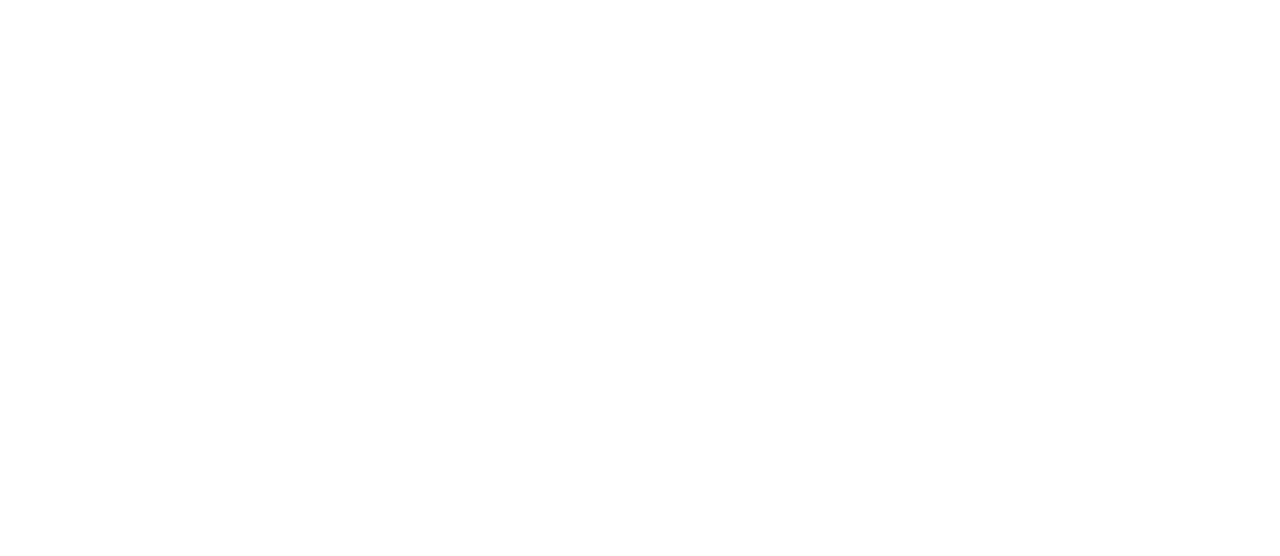
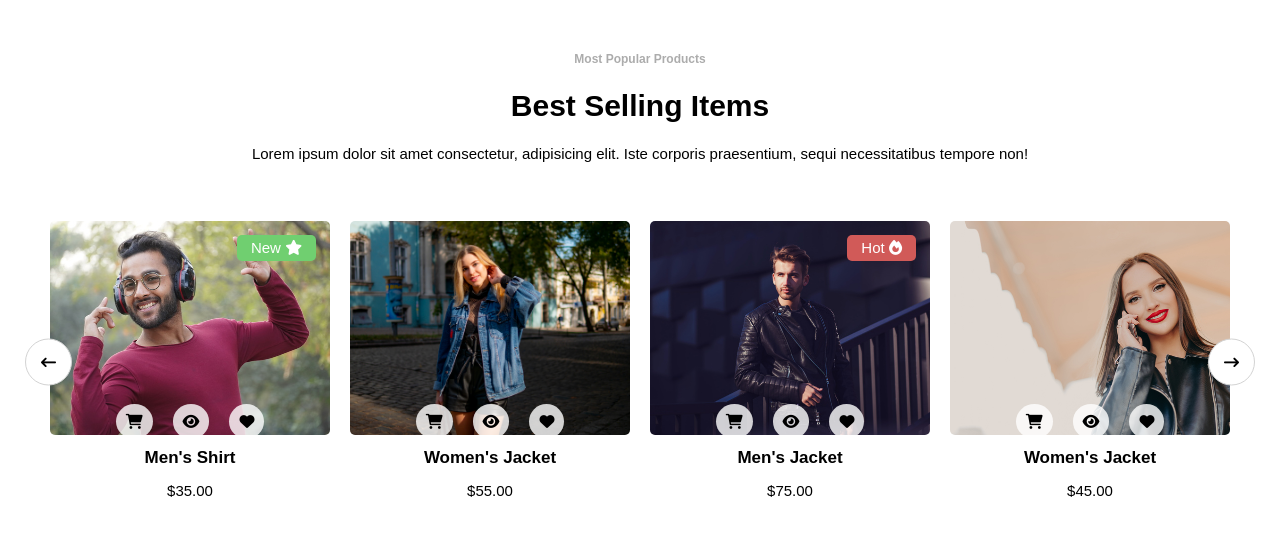
Before and after one commit to saqlainabbas777/common-layouts, a plain HTML site: page product-carousel/index.html in a window 1280 px wide. Drawn offline with Linux system fonts and the light colour scheme.

Commit message:
product carousel done

```diff
--- a/product-carousel/index.html
+++ b/product-carousel/index.html
@@ -13,5 +13,88 @@
     <title>Product Carousel</title>
 </head>
 <body>
+<section class="products">
+    <h6 class="products__mini-title">Most Popular Products</h6>
+    <h2 class="products__title">Best Selling Items</h2>
+    <p class="products__para">
+        Lorem ipsum dolor sit amet consectetur, adipisicing elit. Iste corporis
+        praesentium, sequi necessitatibus tempore non!
+    </p>
+
+    <div class="products__container">
+        <i class="fa-solid fa-arrow-left-long previous"></i>
+        <i class="fa-solid fa-arrow-right-long next"></i>
+
+        <div class="products__container--product">
+            <figure class="products__container--product__img">
+                <img loading="lazy" src="../images/6.1.jpg" alt="Men's Shirt" />
+            </figure>
+            <h4 class="products__container--product__name">Men's Shirt</h4>
+            <p class="products__container--product__price">$35.00</p>
+
+            <div class="products__container--product__purchase-features">
+                <i class="fa-solid fa-cart-shopping"></i>
+                <i class="fa-solid fa-eye"></i>
+                <i class="fa-solid fa-heart"></i>
+            </div>
+
+            <p class="products__container--product__tag new">
+                New <i class="fa-solid fa-star"></i>
+            </p>
+        </div>
+
+        <div class="products__container--product">
+            <figure class="products__container--product__img">
+                <img loading="lazy" src="../images/6.2.jpg" alt="Women's Jacket" />
+            </figure>
+
+            <h4 class="products__container--product__name">Women's Jacket</h4>
+
+            <p class="products__container--product__price">$55.00</p>
+
+            <div class="products__container--product__purchase-features">
+                <i class="fa-solid fa-cart-shopping"></i>
+                <i class="fa-solid fa-eye"></i>
+                <i class="fa-solid fa-heart"></i>
+            </div>
+        </div>
+
+        <div class="products__container--product">
+            <figure class="products__container--product__img">
+                <img loading="lazy" src="../images/6.3.jpg" alt="Men's Jacket" />
+            </figure>
+
+            <h4 class="products__container--product__name">Men's Jacket</h4>
+
+            <p class="products__container--product__price">$75.00</p>
+
+            <div class="products__container--product__purchase-features">
+                <i class="fa-solid fa-cart-shopping"></i>
+                <i class="fa-solid fa-eye"></i>
+                <i class="fa-solid fa-heart"></i>
+            </div>
+
+            <p class="products__container--product__tag hot">
+                Hot <i class="fa-solid fa-fire"></i>
+            </p>
+        </div>
+
+        <div class="products__container--product">
+            <figure class="products__container--product__img">
+                <img loading="lazy" src="../images/6.4.jpg" alt="Women's Jacket" />
+            </figure>
+
+            <h4 class="products__container--product__name">Women's Jacket</h4>
+
+            <p class="products__container--product__price">$45.00</p>
+
+            <div class="products__container--product__purchase-features">
+                <i class="fa-solid fa-cart-shopping"></i>
+                <i class="fa-solid fa-eye"></i>
+                <i class="fa-solid fa-heart"></i>
+            </div>
+        </div>
+    </div>
+</section>
 </body>
 </html>
--- a/product-carousel/styles.css
+++ b/product-carousel/styles.css
@@ -0,0 +1,97 @@
+.products {
+    display: flex;
+    flex-direction: column;
+    align-items: center;
+    gap: 1.5rem;
+    padding: 5rem;
+}
+
+.products__para {
+    margin-bottom: 4rem;
+}
+
+.products__container {
+    display: flex;
+    gap: 2rem;
+
+    position: relative;
+}
+
+.previous,
+.next {
+    position: absolute;
+    top: 50%;
+    transform: translateY(-50%);
+    padding: 1.5rem;
+    background-color: white;
+    border-radius: 50%;
+    border: 1px solid lightgrey;
+    cursor: pointer;
+    z-index: 1;
+}
+
+.previous {
+    left: -2.5rem;
+}
+
+.next {
+    right: -2.5rem;
+}
+
+.products__container--product {
+    display: flex;
+    flex-direction: column;
+    align-items: center;
+    gap: 1rem;
+
+    position: relative;
+}
+
+.products__container--product__img {
+    height: 100%;
+    width: 100%;
+    overflow: hidden;
+}
+
+.products__container--product__img img {
+    border-radius: .5rem;
+    transition: all .3s ease-in-out;
+}
+
+.products__container--product__img:hover img {
+    transform: scale(1.1);
+}
+
+.products__container--product__purchase-features,
+.products__container--product__tag {
+    position: absolute;
+}
+
+.products__container--product__purchase-features {
+    top: 65%;
+
+    display: flex;
+    gap: 2rem;
+}
+
+.products__container--product__purchase-features i {
+    background-color: rgba(255 255 255 / .8);
+    padding: 1rem;
+    border-radius: 50%;
+}
+
+.products__container--product__tag {
+    top: 5%;
+    right: 5%;
+    padding: .2rem 1.4rem;
+    color: white;
+    border-radius: .5rem;
+}
+
+.products__container--product__tag.new {
+    background-color: rgb(112, 207, 112);
+}
+
+.products__container--product__tag.hot {
+    background-color: rgb(209, 90, 88);
+}
```
